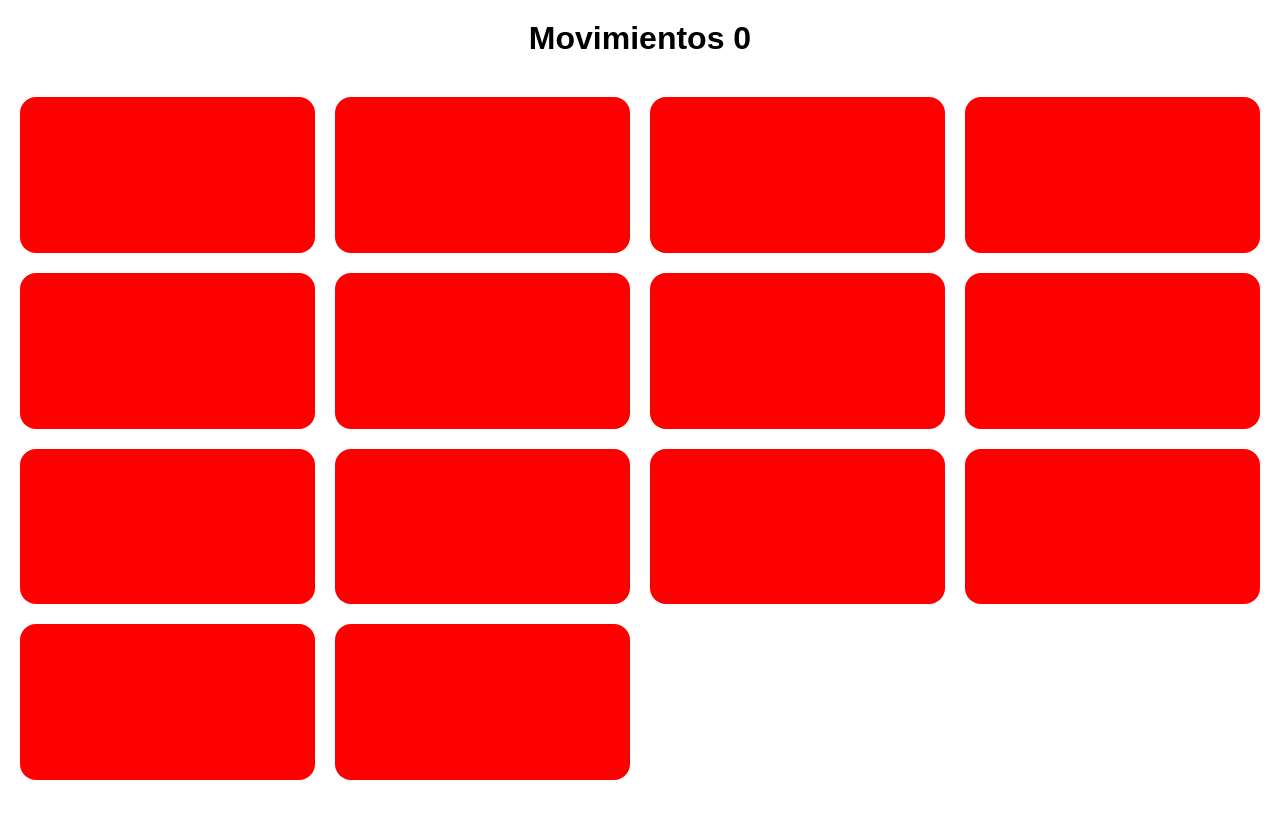
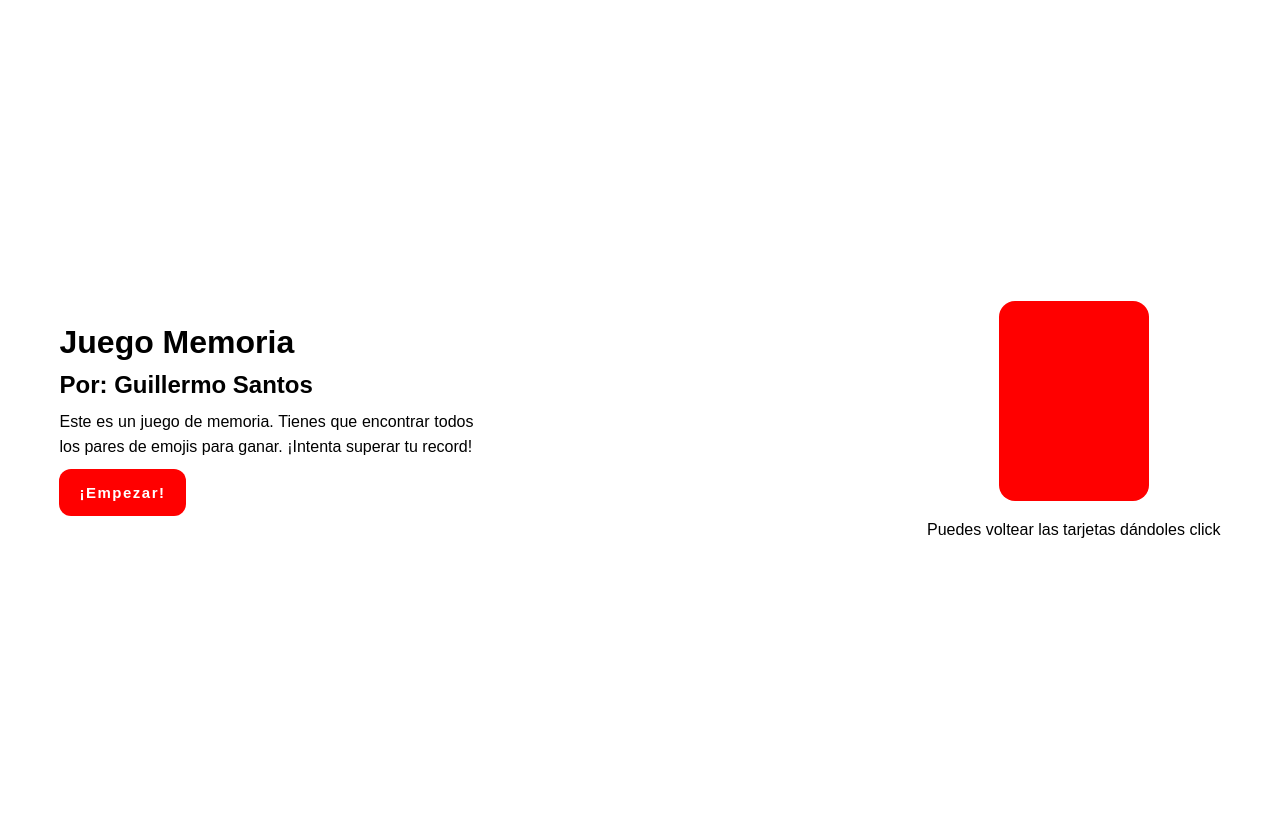
Before and after one commit to guillermoSb/memory-game, a React app: page / in a window 1280 px wide. Shown: the top 818 px of the page. Built offline with nearby package versions, Linux system fonts and the light colour scheme.

Commit message:
Created Main component.

```diff
--- a/src/components/App.js
+++ b/src/components/App.js
@@ -1,10 +1,9 @@
 import React from "react";
-import Card from "./Card";
-import Game from "./Game";
+import Main from "./Main";
 
 function App() {
   return (
-    <Game />
+    <Main />
   );
 }
 
--- a/src/components/Game.js
+++ b/src/components/Game.js
@@ -1,9 +1,10 @@
 import React, { useEffect, useState } from 'react'
+import { theme } from '../utils/cardLibrary';
 import { shuffle } from '../utils/shuffle';
 import Card from './Card'
 
 function Game() {
-    const theme = ["😄", "😈", "😜", "🤨", "😖", "😎", "🥸"];
+
     const [gameContent, setGameContent] = useState([]);
     const [gameStarted, setGameStarted] = useState(false);
     const [currentFaceUpCard, setCurrentFaceUpCard] = useState(-1);
--- /dev/null
+++ b/src/components/Main.js
@@ -0,0 +1,51 @@
+import React, { useState } from "react";
+import { theme } from "../utils/cardLibrary";
+import Card from "./Card";
+
+function Main() {
+  const [card, setCard] = useState({
+    isFaceUp: false,
+    content: "😄",
+    isMatched: false,
+  });
+
+  const flipCard = () => {
+    // Pick random card
+    let newContent = "";
+    // Only change if the card is flipped down
+    if (!card.isFaceUp) {
+      do {
+        newContent = theme[Math.floor(Math.random() * (theme.length - 1))];
+      } while (newContent == card.content);
+    }
+    setCard({
+      ...card,
+      content: newContent,
+      isFaceUp: !card.isFaceUp,
+    });
+  };
+
+  const startGame = () => {};
+
+  return (
+    <div className="main">
+      <div className="main__description">
+        <h1>Juego Memoria</h1>
+        <h2>Por: Guillermo Santos</h2>
+        <p>
+          Este es un juego de memoria. Tienes que encontrar todos los pares de
+          emojis para ganar. ¡Intenta superar tu record!
+        </p>
+        <button className="main__button" onClick={startGame}>
+          ¡Empezar!
+        </button>
+      </div>
+      <div className="main__card">
+        <Card card={card} onClick={flipCard}></Card>
+        <p>Puedes voltear las tarjetas dándoles click</p>
+      </div>
+    </div>
+  );
+}
+
+export default Main;
--- a/src/index.scss
+++ b/src/index.scss
@@ -95,6 +95,55 @@ body {
   justify-items: center;
 }
 
+.main {
+  height: 100vh;
+  display: flex;
+  align-items: center;
+  justify-content: space-evenly;
+  padding: 20px;
+  &__description {
+    :not(:last-child) {
+      margin-bottom: 10px;
+    }
+    p {
+      max-width: 50%;
+      text-align: justify;
+      line-height: 25px;
+    }
+  }
+  &__card {
+    display: flex;
+    flex-direction: column;
+    align-items: center;
+    text-align: center;
+    .scene {
+      height: 200px;
+      width: 150px;
+    }
+    p {
+      margin-top: 20px;
+    }
+  }
+  &__button {
+    border: none;
+    background-color: red;
+    padding: 15px 20px 15px 20px;
+    border-radius: 12px;
+    color: white;
+    font-weight: bold;
+    letter-spacing: 1.5px;
+    transition: all 0.2s;
+    font-size: 15px;
+    &:hover {
+      background-color: rgba($color: red, $alpha: 0.8);
+      cursor: pointer;
+    }
+    &:active {
+      background-color: red;
+    }
+  }
+}
+
 // Animation for card removal
 @keyframes dissapear {
   0% {
--- /dev/null
+++ b/src/utils/cardLibrary.js
@@ -0,0 +1 @@
+export const theme = ["😄", "😈", "😜", "🤨", "😖", "😎", "🥸"];
```
